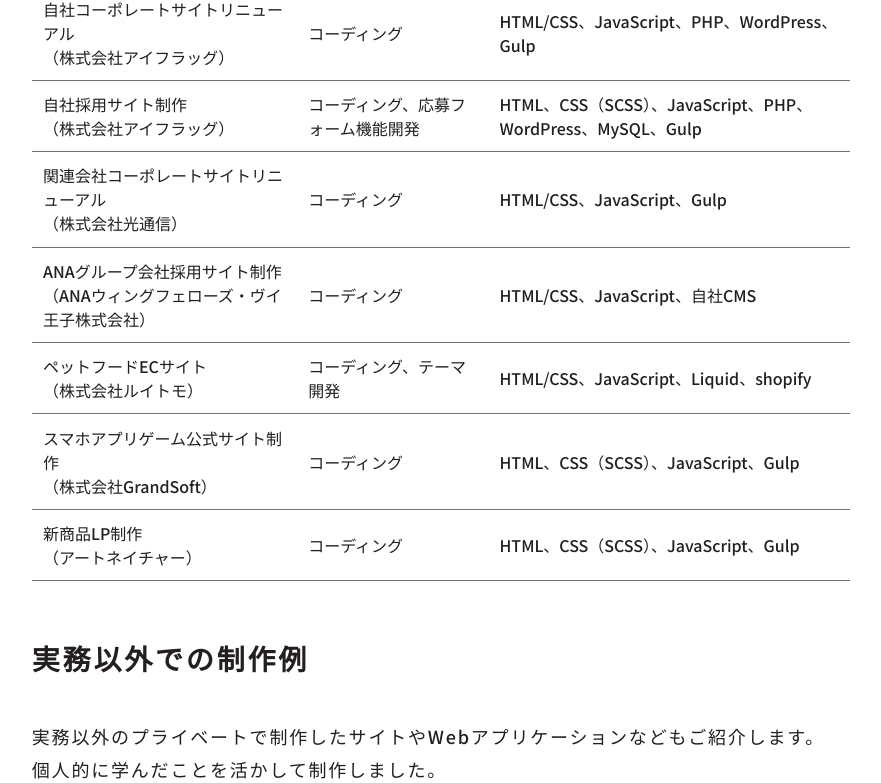
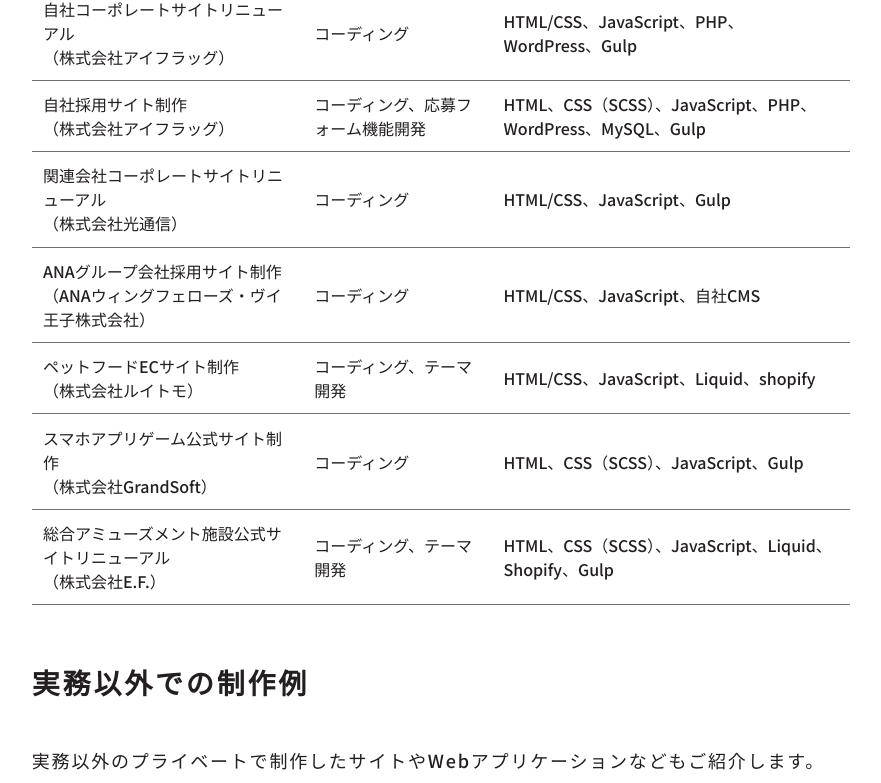
Before and after one commit to MikiyaYamaguchi/react_portfolio, a React (Create React App) app: page /works in a window 1280 px wide. Shown: the part 532-1315 px from the top of the page, without its empty margins (199-1080 px from the left). Built offline with nearby package versions, Linux system fonts and the light colour scheme.

Commit message:
実務案件内容修正

```diff
--- a/src/pages/Works.tsx
+++ b/src/pages/Works.tsx
@@ -137,7 +137,7 @@
               </tr>
               <tr>
                 <td>
-                  ペットフードECサイト
+                  ペットフードECサイト制作
                   <br />
                   （株式会社ルイトモ）
                 </td>
@@ -167,17 +167,19 @@
               </tr>
               <tr>
                 <td>
-                  新商品LP制作
+                  総合アミューズメント施設公式サイトリニューアル
                   <br />
-                  （アートネイチャー）
+                  （株式会社E.F.）
                 </td>
                 <td>
                   <span className="sp-only sp-table-label">担当業務</span>
-                  <span>コーディング</span>
+                  <span>コーディング、テーマ開発</span>
                 </td>
                 <td>
                   <span className="sp-only sp-table-label">使用技術・環境</span>
-                  <span>HTML、CSS（SCSS）、JavaScript、Gulp</span>
+                  <span>
+                    HTML、CSS（SCSS）、JavaScript、Liquid、Shopify、Gulp
+                  </span>
                 </td>
               </tr>
             </tbody>
```
